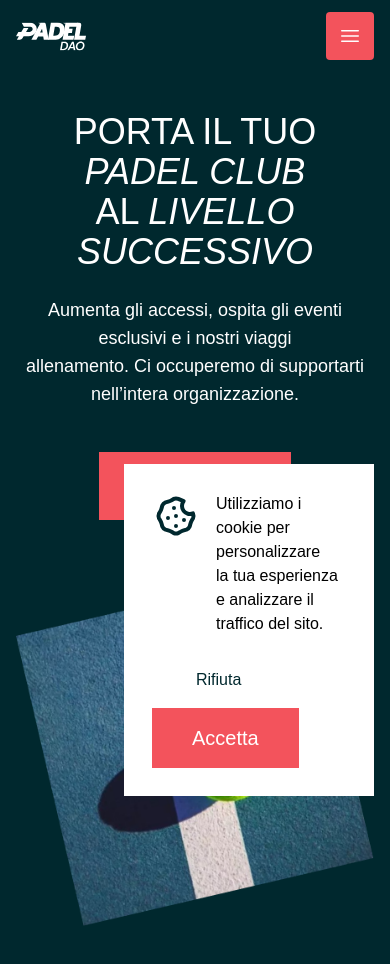
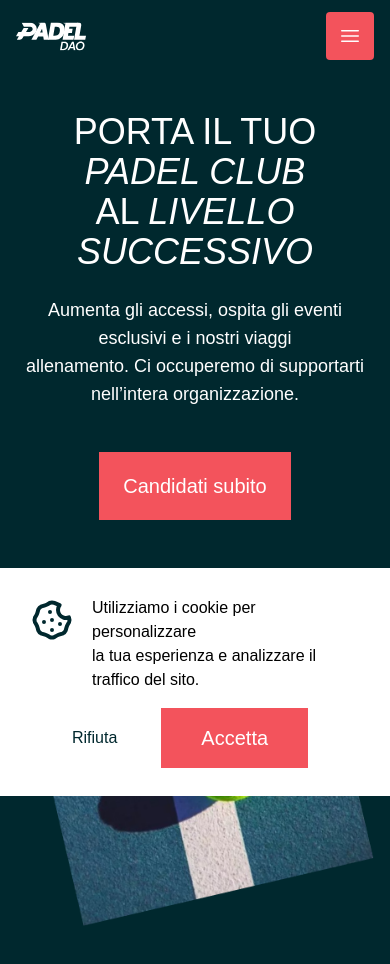
Before and after one commit to logix-software/frontend-assessment, a Nuxt app: page / in a window 390 px wide. Shown: the top 964 px of the page. Built offline with nearby package versions, Linux system fonts and the light colour scheme; a web font is replaced by a local one.

Commit message:
fix: app-cookie-component full width on mobile view.

```diff
--- a/components/AppCookiePopup.vue
+++ b/components/AppCookiePopup.vue
@@ -1,6 +1,6 @@
 <template>
     <div
-        class="fixed bottom-12 right-4 md:right-12 z-10 flex flex-wrap gap-4 justify-between bg-white p-7 max-w-[250px] md:max-w-[600px] lg:max-w-[816px]">
+        class="fixed bottom-12 right-0 md:right-12 z-10 flex flex-wrap gap-4 justify-between bg-white p-7 max-w-full sm:max-w-xl lg:max-w-[816px]">
         <div class="flex items-start md:items-center gap-4">
             <!-- <icon-cookie class="h-[48px] w-[48px]" /> -->
 
@@ -11,7 +11,7 @@
                 la tua esperienza e analizzare il traffico del sito.
             </p>
         </div>
-        <div class="flex items-center flex-wrap">
+        <div class="flex items-center justify-center md:justify-normal flex-wrap">
             <nuxt-link class=" py-4 px-11 inline-flex text-base font-medium items-center justify-center text-app-bg"
                 to="/">
                 Rifiuta
```
